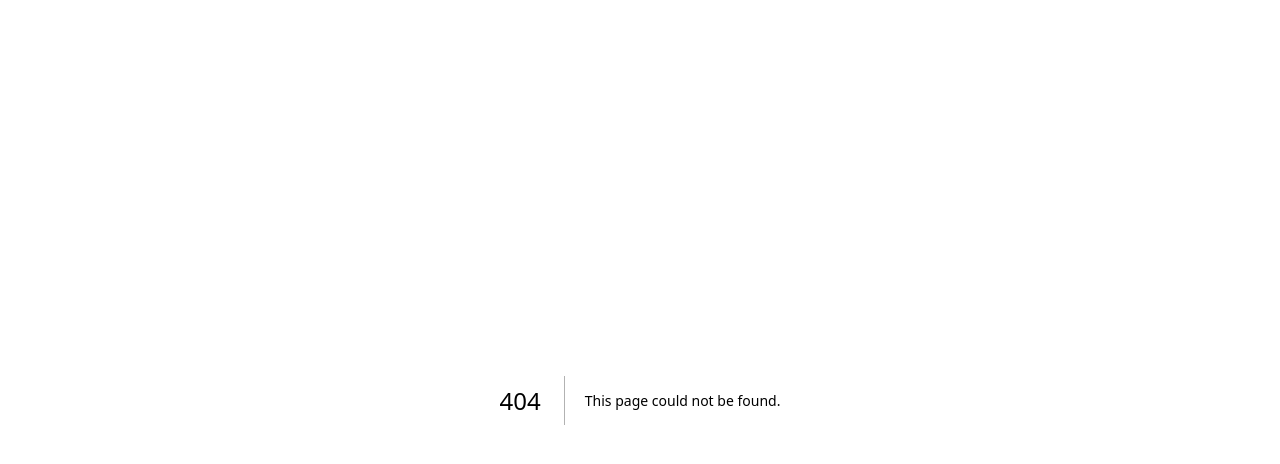
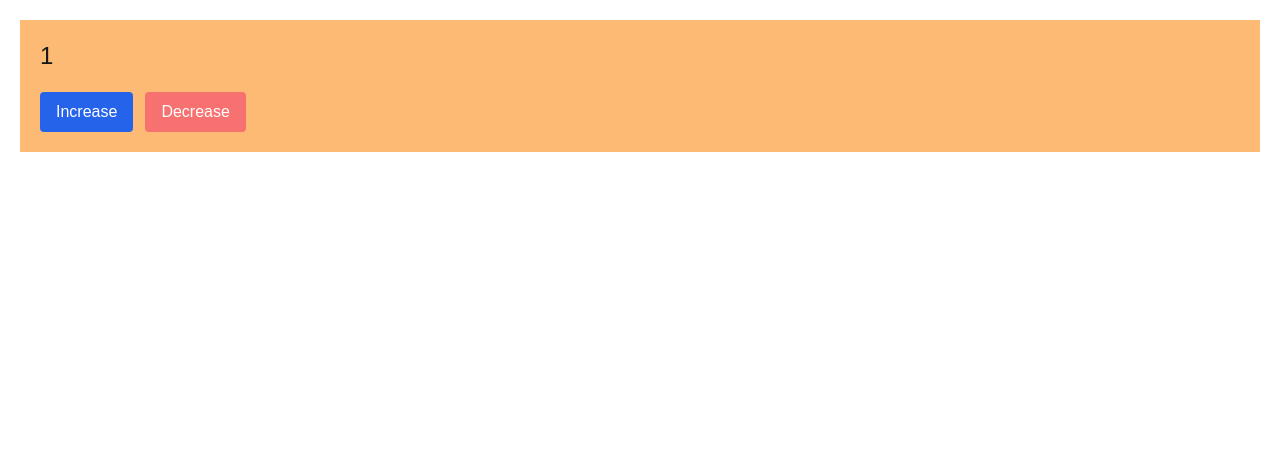
Before and after one commit to Taze-Priizer/cprg306-assignments, a Next.js app: page /week-5 in a window 1280 px wide. Before the commit this address had no page. Shown: the top 464 px of the page. Built offline with nearby package versions, Linux system fonts and the light colour scheme.

Commit message:
Copy pasta'd files from week-4 into week-5
Link has been added for week-5 and existing files are ready for use

```diff
--- a/app/page.js
+++ b/app/page.js
@@ -11,6 +11,7 @@ export default function Home() {
         <li><Link href="./week-2/" className="underline text-cyan-600 hover:text-cyan-300">Week 2 Assignment</Link></li>
         <li><Link href="./week-3/" className="underline text-fuchsia-600 hover:text-fuchsia-300">Week 3 Assignment</Link></li>
         <li><Link href="./week-4/" className="underline text-emerald-600 hover:text-emerald-300">Week 4 Assignment</Link></li>
+        <li><Link href="./week-5/" className="underline text-zinc-600 hover:text-zinc-600">Week 5 Assignment</Link></li>
       </ul>
     </main>
   );
--- /dev/null
+++ b/app/week-5/new-item.js
@@ -0,0 +1,38 @@
+"use client"
+
+import { useState } from "react";
+
+export default function NewItem(){
+
+    const [quantity, setQuantity] = useState(1);
+
+
+
+    let incBtnDisabled = quantity >= 20 ? true : false;
+    let decBtnDisabled = quantity <= 1 ? true : false;
+
+
+    const increment = () => {
+        if( quantity < 20 ){
+            setQuantity(quantity + 1);
+        }
+    };
+
+    const decrement = () => {
+        if( quantity > 1 ){
+            setQuantity(quantity - 1);
+        }
+    };
+
+    let btnStyles = "bg-blue-600 text-white rounded py-2 px-4 mt-5 mr-3 hover:bg-blue-400 active:bg-yellow-600 disabled:bg-red-400";
+
+    return (
+            <div className="bg-orange-300 p-5">
+                <p className="text-2xl lg">{quantity}</p>
+                <button className={btnStyles} onClick={ increment } disabled={incBtnDisabled}>Increase</button>
+                <button className={btnStyles} onClick={ decrement } disabled={decBtnDisabled}>Decrease</button>
+            </div>
+
+    );
+
+}
--- /dev/null
+++ b/app/week-5/page.js
@@ -0,0 +1,11 @@
+import NewItem from "./new-item";
+
+export default function Page(){
+
+    return(
+    <main className="p-5">
+        <NewItem />
+    </main>
+    );
+
+}
```
